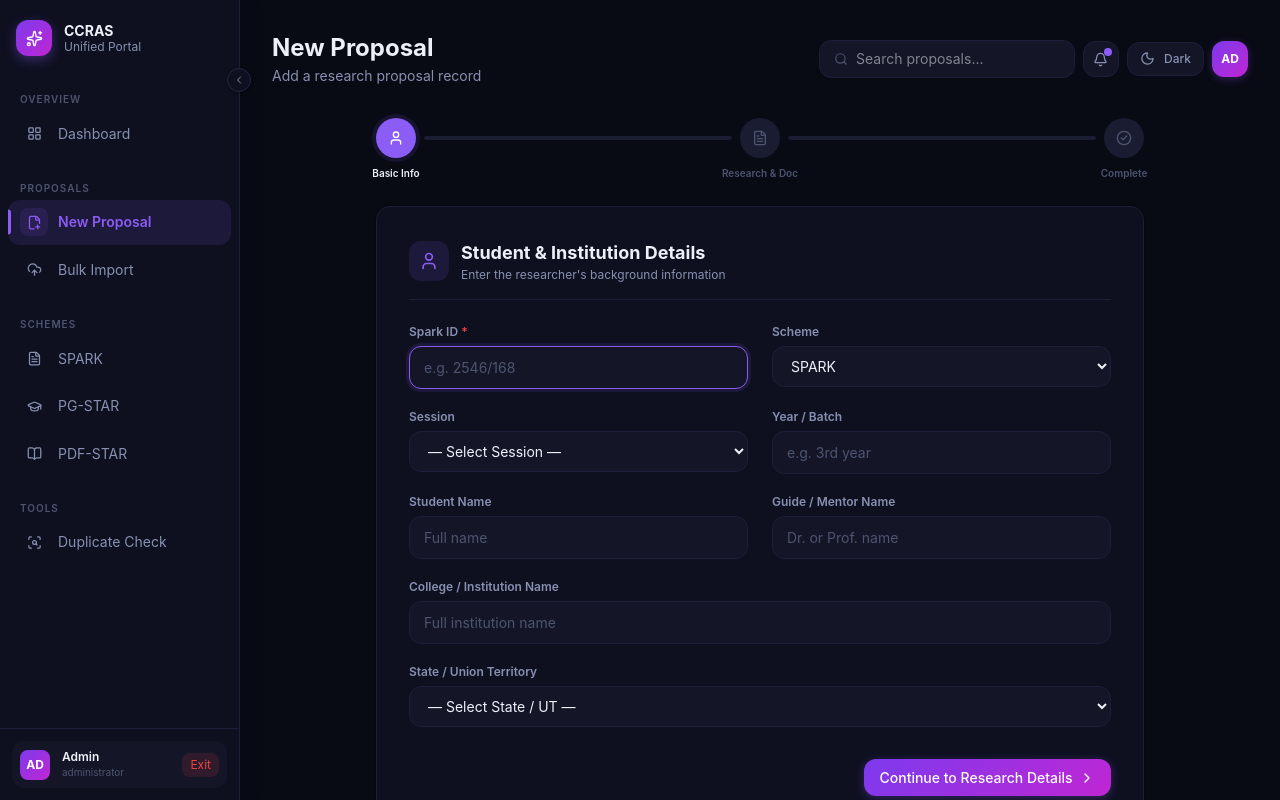
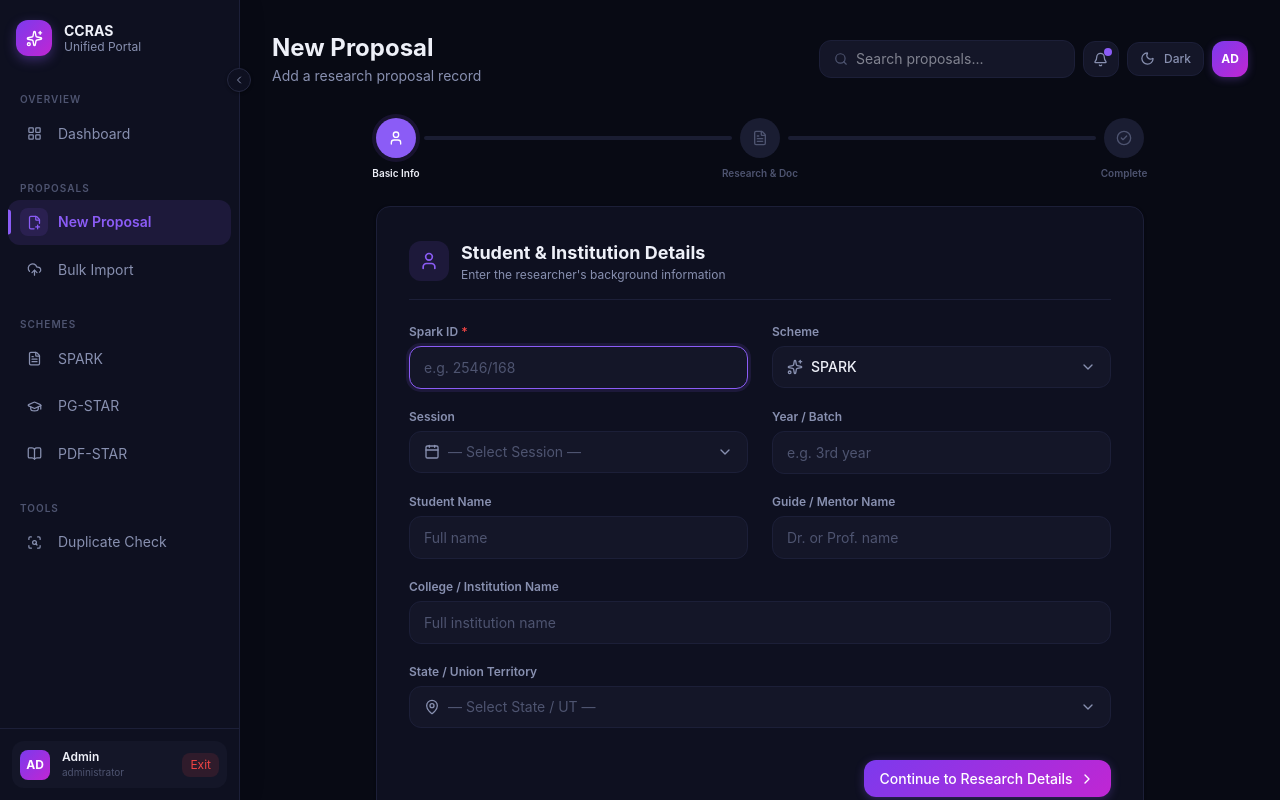
Before and after one commit to praveen5825/unified-fullstack-portals, a React (Vite) app in the folder frontend/: page /proposals/new in a window 1280 px wide. Built offline with nearby package versions, Linux system fonts and the light colour scheme; sample sign-in values are in the browser's storage.

Commit message:
add some fields and also enhance all the select style

```diff
--- /dev/null
+++ b/frontend/src/components/CustomDropdown.jsx
@@ -0,0 +1,155 @@
+import { useState, useRef, useEffect } from 'react';
+import { ChevronDown, Search, Check } from 'lucide-react';
+
+export default function CustomDropdown({
+  value,
+  onChange,
+  options,
+  placeholder = "Select...",
+  searchable = false,
+  icon: Icon
+}) {
+  const [isOpen, setIsOpen] = useState(false);
+  const [searchTerm, setSearchTerm] = useState('');
+  const wrapperRef = useRef(null);
+
+  // Close dropdown when clicking outside
+  useEffect(() => {
+    function handleClickOutside(event) {
+      if (wrapperRef.current && !wrapperRef.current.contains(event.target)) {
+        setIsOpen(false);
+      }
+    }
+    document.addEventListener("mousedown", handleClickOutside);
+    return () => document.removeEventListener("mousedown", handleClickOutside);
+  }, []);
+
+  // Filter options based on search
+  const filteredOptions = options.filter(opt => {
+    if (opt.group) return true; // Keep groups, we'll filter their items or hide empty groups later
+    return opt.label.toLowerCase().includes(searchTerm.toLowerCase());
+  });
+
+  // Handle option selection
+  const handleSelect = (optionValue) => {
+    onChange(optionValue);
+    setIsOpen(false);
+    setSearchTerm(''); // Reset search
+  };
+
+  // Find the selected option to display its label
+  let selectedLabel = placeholder;
+  for (const opt of options) {
+    if (opt.group) {
+      const found = opt.items.find(i => i.value === value);
+      if (found) {
+        selectedLabel = found.label;
+        break;
+      }
+    } else if (opt.value === value) {
+      selectedLabel = opt.label;
+      break;
+    }
+  }
+
+  // Render options recursively (handling groups)
+  const renderOptions = (opts) => {
+    return opts.map((opt, index) => {
+      if (opt.group) {
+        const groupItems = opt.items.filter(item =>
+          item.label.toLowerCase().includes(searchTerm.toLowerCase())
+        );
+
+        if (groupItems.length === 0) return null;
+
+        return (
+          <div key={`group-${index}`} className="mb-2">
+            <div className="px-3 py-1.5 text-[10px] font-bold uppercase tracking-wider text-text-faint bg-surface-2/50 sticky top-0 backdrop-blur-sm z-10">
+              {opt.group}
+            </div>
+            {renderOptions(groupItems)}
+          </div>
+        );
+      }
+
+      const isSelected = opt.value === value;
+      return (
+        <button
+          key={opt.value}
+          type="button"
+          onClick={() => handleSelect(opt.value)}
+          className={`w-full text-left px-3 py-2 text-sm flex items-center justify-between transition-colors duration-150
+            ${isSelected
+              ? 'bg-accent-soft text-accent font-semibold'
+              : 'text-text-primary hover:bg-surface-3'
+            }
+          `}
+        >
+          <div className="flex items-center gap-2">
+            {opt.icon && <opt.icon size={14} className={isSelected ? 'text-accent' : 'text-text-muted'} />}
+            <span>{opt.label}</span>
+          </div>
+          {isSelected && <Check size={14} className="text-accent" />}
+        </button>
+      );
+    });
+  };
+
+  return (
+    <div className="relative w-full" ref={wrapperRef}>
+      {/* Trigger Button */}
+      <button
+        type="button"
+        onClick={() => setIsOpen(!isOpen)}
+        className={`w-full flex items-center justify-between bg-surface-2 border px-3.5 py-2.5 rounded-xl text-sm transition-all duration-200
+          ${isOpen ? 'border-accent shadow-[0_0_0_3px_var(--color-accent-soft)]' : 'border-border-soft hover:border-text-faint'}
+        `}
+      >
+        <div className="flex items-center gap-2 overflow-hidden">
+          {Icon && <Icon size={16} className="text-text-muted shrink-0" />}
+          <span className={`truncate ${!value ? 'text-text-faint' : 'text-text-primary font-medium'}`}>
+            {selectedLabel}
+          </span>
+        </div>
+        <ChevronDown
+          size={16}
+          className={`text-text-muted transition-transform duration-200 ${isOpen ? 'rotate-180 text-accent' : ''}`}
+        />
+      </button>
+
+      {/* Dropdown Menu */}
+      {isOpen && (
+        <div className="absolute z-50 w-full mt-2 bg-surface border border-border-soft rounded-xl shadow-lg overflow-hidden animate-fade-in origin-top">
+          {/* Search Bar */}
+          {searchable && (
+            <div className="p-2 border-b border-border-soft bg-surface-2">
+              <div className="relative">
+                <Search size={14} className="absolute left-3 top-1/2 -translate-y-1/2 text-text-faint" />
+                <input
+                  type="text"
+                  value={searchTerm}
+                  onChange={(e) => setSearchTerm(e.target.value)}
+                  placeholder="Search..."
+                  className="w-full bg-surface border border-border-soft rounded-lg pl-8 pr-3 py-1.5 text-sm outline-none focus:border-accent transition-colors text-text-primary"
+                  onClick={(e) => e.stopPropagation()}
+                  autoFocus
+                />
+              </div>
+            </div>
+          )}
+
+          {/* Options List */}
+          <div className="max-h-60 overflow-y-auto py-1 scrollbar-thin">
+            {filteredOptions.length === 0 ? (
+              <div className="px-4 py-3 text-sm text-center text-text-muted">
+                No results found
+              </div>
+            ) : (
+              renderOptions(options)
+            )}
+          </div>
+        </div>
+      )}
+    </div>
+  );
+}
--- a/frontend/src/pages/EditProposal.jsx
+++ b/frontend/src/pages/EditProposal.jsx
@@ -3,6 +3,8 @@ import { useParams, useNavigate } from 'react-router-dom';
 import Topbar from '../layout/Topbar';
 import { proposalsApi } from '../api/duplicateCheck';
 import { SCHEMES, STATUSES, SESSIONS, RESEARCH_TYPES, INDIAN_STATES, UNION_TERRITORIES } from '../constants/proposals';
+import CustomDropdown from '../components/CustomDropdown';
+import { Sparkles, Calendar, MapPin, FlaskConical, Activity } from 'lucide-react';
 
 export default function EditProposal() {
   const { id } = useParams();
@@ -68,18 +70,24 @@ export default function EditProposal() {
 
           <div>
             <label className={labelClass}>Scheme</label>
-            <select name="scheme" value={form.scheme || ''} onChange={handleChange} className={inputClass}>
-              <option value="">— Select Scheme —</option>
-              {SCHEMES.map((s) => <option key={s} value={s}>{s}</option>)}
-            </select>
+            <CustomDropdown
+              value={form.scheme || ''}
+              onChange={(val) => handleChange({ target: { name: 'scheme', value: val } })}
+              options={SCHEMES.map((s) => ({ label: s, value: s }))}
+              placeholder="— Select Scheme —"
+              icon={Sparkles}
+            />
           </div>
 
           <div>
             <label className={labelClass}>Session</label>
-            <select name="session" value={form.session || ''} onChange={handleChange} className={inputClass}>
-              <option value="">— Select Session —</option>
-              {SESSIONS.map((s) => <option key={s} value={s}>{s}</option>)}
-            </select>
+            <CustomDropdown
+              value={form.session || ''}
+              onChange={(val) => handleChange({ target: { name: 'session', value: val } })}
+              options={SESSIONS.map((s) => ({ label: s, value: s }))}
+              placeholder="— Select Session —"
+              icon={Calendar}
+            />
           </div>
 
           <div>
@@ -89,15 +97,17 @@ export default function EditProposal() {
 
           <div className="col-span-2">
             <label className={labelClass}>State / Union Territory</label>
-            <select name="state" value={form.state || ''} onChange={handleChange} className={inputClass}>
-              <option value="">— Select State / UT —</option>
-              <optgroup label="─── States ───">
-                {INDIAN_STATES.map((s) => <option key={s} value={s}>{s}</option>)}
-              </optgroup>
-              <optgroup label="─── Union Territories ───">
-                {UNION_TERRITORIES.map((s) => <option key={s} value={s}>{s}</option>)}
-              </optgroup>
-            </select>
+            <CustomDropdown
+              value={form.state || ''}
+              onChange={(val) => handleChange({ target: { name: 'state', value: val } })}
+              options={[
+                { group: 'States', items: INDIAN_STATES.map((s) => ({ label: s, value: s })) },
+                { group: 'Union Territories', items: UNION_TERRITORIES.map((s) => ({ label: s, value: s })) },
+              ]}
+              placeholder="— Select State / UT —"
+              searchable={true}
+              icon={MapPin}
+            />
           </div>
 
           <div className="col-span-2">
@@ -122,17 +132,25 @@ export default function EditProposal() {
 
           <div>
             <label className={labelClass}>Research Type</label>
-            <select name="research_area" value={form.research_area || ''} onChange={handleChange} className={inputClass}>
-              <option value="">— Select Research Type —</option>
-              {RESEARCH_TYPES.map((r) => <option key={r} value={r}>{r}</option>)}
-            </select>
+            <CustomDropdown
+              value={form.research_area || ''}
+              onChange={(val) => handleChange({ target: { name: 'research_area', value: val } })}
+              options={RESEARCH_TYPES.map((r) => ({ label: r, value: r }))}
+              placeholder="— Select Research Type —"
+              icon={FlaskConical}
+              searchable={true}
+            />
           </div>
 
           <div>
             <label className={labelClass}>Status</label>
-            <select name="status" value={form.status || 'received'} onChange={handleChange} className={inputClass}>
-              {STATUSES.map((s) => <option key={s} value={s} className="capitalize">{s}</option>)}
-            </select>
+            <CustomDropdown
+              value={form.status || 'received'}
+              onChange={(val) => handleChange({ target: { name: 'status', value: val } })}
+              options={STATUSES.map((s) => ({ label: s.charAt(0).toUpperCase() + s.slice(1), value: s }))}
+              placeholder="— Select Status —"
+              icon={Activity}
+            />
           </div>
 
           <div className="col-span-2">
--- a/frontend/src/pages/NewProposal.jsx
+++ b/frontend/src/pages/NewProposal.jsx
@@ -2,8 +2,9 @@ import { useState } from 'react';
 import { useNavigate } from 'react-router-dom';
 import Topbar from '../layout/Topbar';
 import { proposalsApi } from '../api/duplicateCheck';
-import { FilePlus2, CheckCircle2, ChevronRight, Loader2, FileText, User } from 'lucide-react';
-import { SCHEMES, STATUSES, SESSIONS, RESEARCH_TYPES, ALL_STATES_AND_UTS, INDIAN_STATES, UNION_TERRITORIES } from '../constants/proposals';
+import { FilePlus2, CheckCircle2, ChevronRight, Loader2, FileText, User, MapPin, FlaskConical, Calendar, Sparkles, Activity } from 'lucide-react';
+import { SCHEMES, STATUSES, SESSIONS, RESEARCH_TYPES, INDIAN_STATES, UNION_TERRITORIES } from '../constants/proposals';
+import CustomDropdown from '../components/CustomDropdown';
 
 const emptyForm = {
   spark_id: '', scheme: 'SPARK', state: '', college_name: '', guide_name: '',
@@ -122,18 +123,24 @@ export default function NewProposal() {
 
               <div>
                 <label className={labelClass} style={labelStyle}>Scheme</label>
-                <select name="scheme" value={form.scheme} onChange={handleChange} className={inputClass}>
-                  <option value="">— Select Scheme —</option>
-                  {SCHEMES.map((s) => <option key={s} value={s}>{s}</option>)}
-                </select>
+                <CustomDropdown
+                  value={form.scheme}
+                  onChange={(val) => handleChange({ target: { name: 'scheme', value: val } })}
+                  options={SCHEMES.map(s => ({ label: s, value: s }))}
+                  placeholder="— Select Scheme —"
+                  icon={Sparkles}
+                />
               </div>
 
               <div>
                 <label className={labelClass} style={labelStyle}>Session</label>
-                <select name="session" value={form.session} onChange={handleChange} className={inputClass}>
-                  <option value="">— Select Session —</option>
-                  {SESSIONS.map((s) => <option key={s} value={s}>{s}</option>)}
-                </select>
+                <CustomDropdown
+                  value={form.session}
+                  onChange={(val) => handleChange({ target: { name: 'session', value: val } })}
+                  options={SESSIONS.map(s => ({ label: s, value: s }))}
+                  placeholder="— Select Session —"
+                  icon={Calendar}
+                />
               </div>
 
               <div>
@@ -158,15 +165,17 @@ export default function NewProposal() {
 
               <div className="md:col-span-2">
                 <label className={labelClass} style={labelStyle}>State / Union Territory</label>
-                <select name="state" value={form.state} onChange={handleChange} className={inputClass}>
-                  <option value="">— Select State / UT —</option>
-                  <optgroup label="─── States ───">
-                    {INDIAN_STATES.map((s) => <option key={s} value={s}>{s}</option>)}
-                  </optgroup>
-                  <optgroup label="─── Union Territories ───">
-                    {UNION_TERRITORIES.map((s) => <option key={s} value={s}>{s}</option>)}
-                  </optgroup>
-                </select>
+                <CustomDropdown
+                  value={form.state}
+                  onChange={(val) => handleChange({ target: { name: 'state', value: val } })}
+                  options={[
+                    { group: 'States', items: INDIAN_STATES.map(s => ({ label: s, value: s })) },
+                    { group: 'Union Territories', items: UNION_TERRITORIES.map(s => ({ label: s, value: s })) }
+                  ]}
+                  placeholder="— Select State / UT —"
+                  searchable={true}
+                  icon={MapPin}
+                />
               </div>
             </div>
 
@@ -211,17 +220,25 @@ export default function NewProposal() {
 
               <div>
                 <label className={labelClass} style={labelStyle}>Research Type</label>
-                <select name="research_area" value={form.research_area} onChange={handleChange} className={inputClass}>
-                  <option value="">— Select Research Type —</option>
-                  {RESEARCH_TYPES.map((r) => <option key={r} value={r}>{r}</option>)}
-                </select>
+                <CustomDropdown
+                  value={form.research_area}
+                  onChange={(val) => handleChange({ target: { name: 'research_area', value: val } })}
+                  options={RESEARCH_TYPES.map(r => ({ label: r, value: r }))}
+                  placeholder="— Select Research Type —"
+                  icon={FlaskConical}
+                  searchable={true}
+                />
               </div>
 
               <div>
                 <label className={labelClass} style={labelStyle}>Initial Status</label>
-                <select name="status" value={form.status} onChange={handleChange} className={inputClass}>
-                  {STATUSES.map((s) => <option key={s} value={s} className="capitalize">{s}</option>)}
-                </select>
+                <CustomDropdown
+                  value={form.status}
+                  onChange={(val) => handleChange({ target: { name: 'status', value: val } })}
+                  options={STATUSES.map(s => ({ label: s.charAt(0).toUpperCase() + s.slice(1), value: s }))}
+                  placeholder="— Select Status —"
+                  icon={Activity}
+                />
               </div>
 
               {/* Proposal Document */}
```
Also changed, not shown: 2 other files (tests, documents, lock files or other folders).
